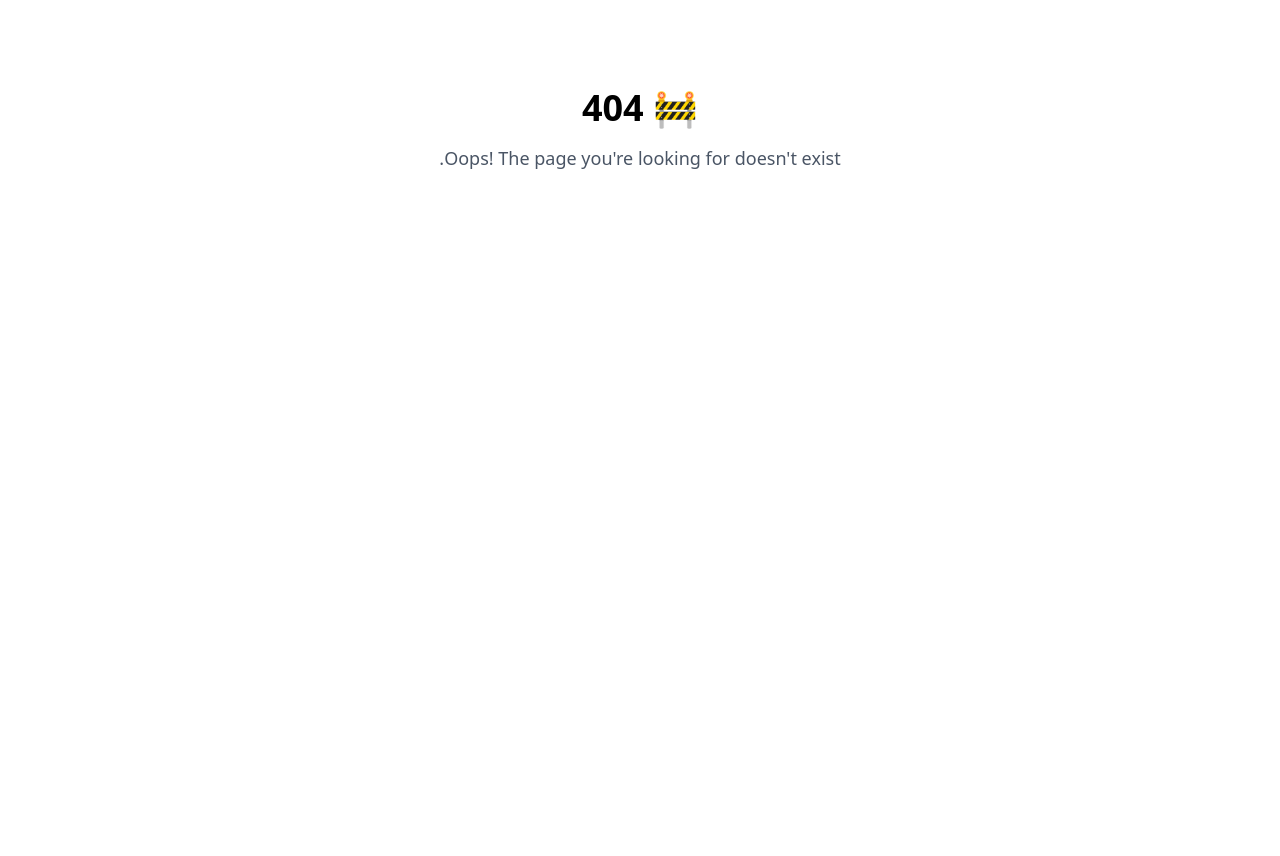
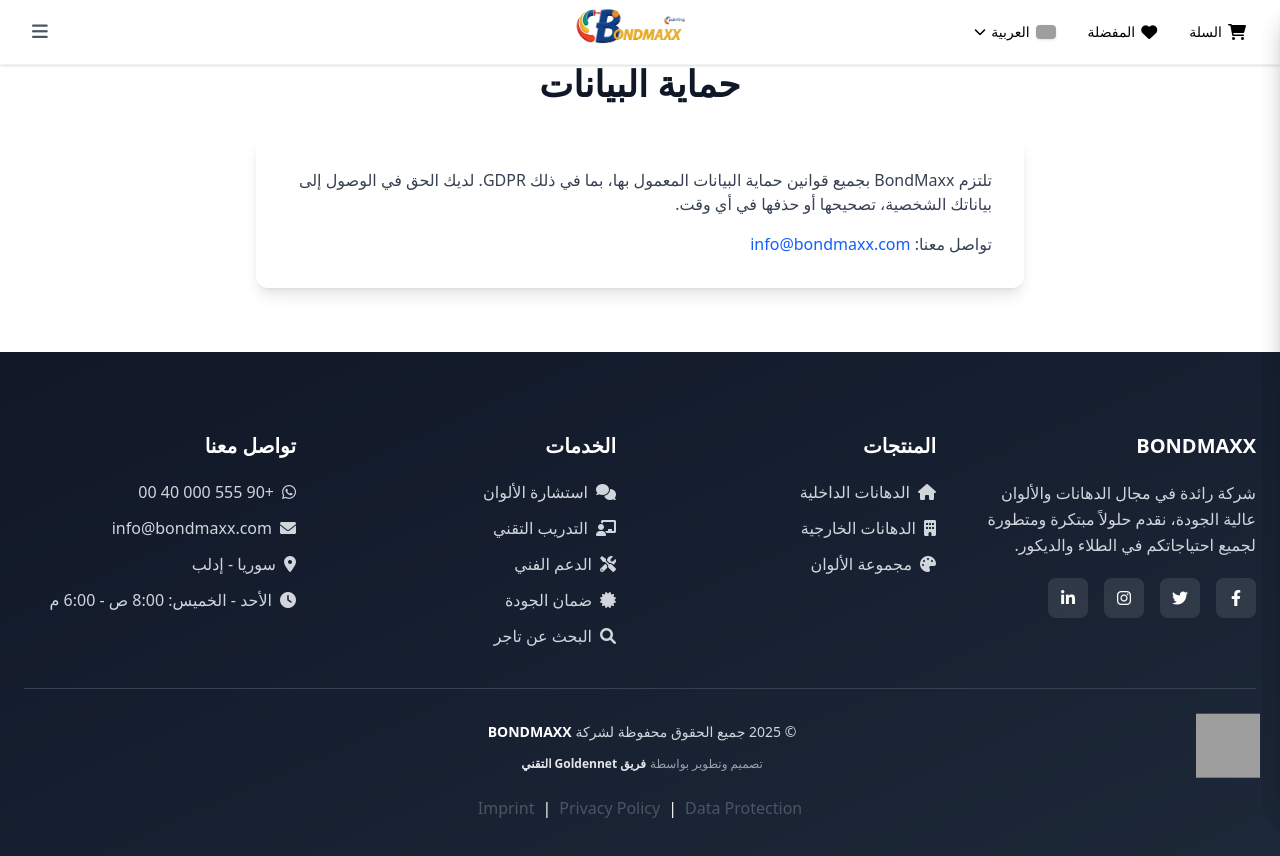
Before and after one commit to bondmaxx-team/bondmaxx-react, a React (Vite) app: page /#/DataProtection in a window 1280 px wide. Before the commit this address had no page. Shown: the top 856 px of the page. Before the commit the page ends 800 px from the top, so only its background shows below. Built offline with nearby package versions, Linux system fonts and the light colour scheme; grey boxes are pictures that could not be loaded.

Commit message:
add DataProtection,PrivacyPolicy,imprint peges

```diff
--- a/public/locales/ar/translation.json
+++ b/public/locales/ar/translation.json
@@ -273,5 +273,14 @@
   "store_damascus": "متجر بوندماكس - دمشق",
   "store_aleppo": "متجر بوندماكس - حلب",
   "store_homs": "متجر بوندماكس - حمص",
-  "saturday_thursday": "السبت - الخميس"
+  "saturday_thursday": "السبت - الخميس",
+  "imprint_title": "البيانات القانونية / Imprint",
+  "address": "العنوان",
+  "phone": "رقم الهاتف",
+  "website": "الموقع الإلكتروني",
+  "privacy_policy_title": "سياسة الخصوصية",
+  "privacy_policy_text": "نحن نحترم خصوصيتك. تقوم BondMaxx بجمع المعلومات الشخصية فقط لتقديم خدماتنا. لن يتم مشاركة بياناتك مع أي طرف ثالث دون موافقتك. نستخدم ملفات تعريف الارتباط لتحسين تجربة التصفح الخاصة بك.",
+  "data_protection_title": "حماية البيانات",
+  "data_protection_text": "تلتزم BondMaxx بجميع قوانين حماية البيانات المعمول بها، بما في ذلك GDPR. لديك الحق في الوصول إلى بياناتك الشخصية، تصحيحها أو حذفها في أي وقت.",
+  "contact_us": "تواصل معنا"
 }
--- a/public/locales/de/translation.json
+++ b/public/locales/de/translation.json
@@ -194,11 +194,9 @@
   "or_contact_us": "Kontaktieren Sie uns",
   "city": "Stadt",
   "choose_city": "Stadt Wählen",
-
   "store_idlib": "BondMax Geschäft - Maarat al-Nasan",
   "idlib": "Idlib",
   "maarat_al_nasan": "Maarat al-Nasan",
-
   "full_name": "Vollständiger Name",
   "enter_full_name": "Geben Sie Ihren vollständigen Namen ein",
   "email": "E-Mail",
@@ -275,5 +273,14 @@
   "store_damascus": "Bondmaxx Geschäft - Damaskus",
   "store_aleppo": "Bondmaxx Geschäft - Aleppo",
   "store_homs": "Bondmaxx Geschäft - Homs",
-  "saturday_thursday": "Samstag - Donnerstag"
+  "saturday_thursday": "Samstag - Donnerstag",
+  "imprint_title": "Impressum / Rechtliche Informationen",
+  "address": "Adresse",
+  "phone": "Telefon",
+  "website": "Webseite",
+  "privacy_policy_title": "Datenschutzrichtlinie",
+  "privacy_policy_text": "Wir respektieren Ihre Privatsphäre. BondMaxx sammelt persönliche Daten nur, um unsere Dienstleistungen zu erbringen. Ihre Daten werden ohne Ihre Zustimmung nicht an Dritte weitergegeben. Wir verwenden Cookies, um Ihr Surferlebnis zu verbessern.",
+  "data_protection_title": "Datenschutz",
+  "data_protection_text": "BondMaxx erfüllt alle geltenden Datenschutzgesetze, einschließlich der DSGVO. Sie haben jederzeit das Recht, auf Ihre persönlichen Daten zuzugreifen, sie zu korrigieren oder zu löschen.",
+  "contact_us": "Kontaktieren Sie uns"
 }
--- a/public/locales/en/translation.json
+++ b/public/locales/en/translation.json
@@ -196,11 +196,9 @@
   "or_contact_us": "Contact us",
   "city": "City",
   "choose_city": "Choose City",
-
   "store_idlib": "BondMax Store - Maarat al-Nasan",
   "idlib": "Idlib",
   "maarat_al_nasan": "Maarat al-Nasan",
-
   "full_name": "Full Name",
   "enter_full_name": "Enter your full name",
   "email": "Email",
@@ -277,5 +275,14 @@
   "store_damascus": "Bondmaxx Store - Damascus",
   "store_aleppo": "Bondmaxx Store - Aleppo",
   "store_homs": "Bondmaxx Store - Homs",
-  "saturday_thursday": "Saturday - Thursday"
+  "saturday_thursday": "Saturday - Thursday",
+  "imprint_title": "Imprint / Legal Information",
+  "address": "Address",
+  "phone": "Phone",
+  "website": "Website",
+  "privacy_policy_title": "Privacy Policy",
+  "privacy_policy_text": "We value your privacy. BondMaxx collects personal information only to provide our services. Your data will not be shared with third parties without your consent. We use cookies to enhance your browsing experience.",
+  "data_protection_title": "Data Protection",
+  "data_protection_text": "BondMaxx complies with all applicable data protection laws, including GDPR. You have the right to access, correct, or delete your personal data at any time.",
+  "contact_us": "Contact Us"
 }
--- a/public/locales/tr/translation.json
+++ b/public/locales/tr/translation.json
@@ -194,11 +194,9 @@
   "or_contact_us": "Bizimle iletişime geçin",
   "city": "Şehir",
   "choose_city": "Şehir Seçin",
-
   "store_idlib": "BondMax Mağazası - Maarat al-Nasan",
   "idlib": "İdlib",
   "maarat_al_nasan": "Maarat al-Nasan",
-
   "full_name": "Ad Soyad",
   "enter_full_name": "Adınızı ve soyadınızı girin",
   "email": "E-posta",
@@ -275,5 +273,14 @@
   "store_damascus": "Bondmaxx Mağazası - Şam",
   "store_aleppo": "Bondmaxx Mağazası - Halep",
   "store_homs": "Bondmaxx Mağazası - Humus",
-  "saturday_thursday": "Cumartesi - Perşembe"
+  "saturday_thursday": "Cumartesi - Perşembe",
+  "imprint_title": "Yasal Bilgiler / Imprint",
+  "address": "Adres",
+  "phone": "Telefon",
+  "website": "Web Sitesi",
+  "privacy_policy_title": "Gizlilik Politikası",
+  "privacy_policy_text": "Gizliliğinize değer veriyoruz. BondMaxx kişisel bilgileri yalnızca hizmetlerimizi sunmak için toplar. Verileriniz sizin izniniz olmadan üçüncü şahıslarla paylaşılmaz. Tarama deneyiminizi geliştirmek için çerezleri kullanıyoruz.",
+  "data_protection_title": "Veri Koruma",
+  "data_protection_text": "BondMaxx, GDPR dahil tüm geçerli veri koruma yasalarına uyar. Kişisel verilerinize istediğiniz zaman erişme, düzeltme veya silme hakkınız vardır.",
+  "contact_us": "İletişim"
 }
--- a/src/App.jsx
+++ b/src/App.jsx
@@ -26,6 +26,9 @@ import PaintingServices from "./pages/PaintingServices";
 import ExteriorColorsPage from "./pages/ExteriorColors";
 import InsulationPage from "./pages/Insulation";
 import { useTranslation } from "react-i18next";
+import ImprintPage from "./pages/Imprint";
+import PrivacyPolicyPage from "./pages/PrivacyPolicy";
+import DataProtectionPage from "./pages/DataProtection";
 
 // Scroll to top on route change
 function ScrollToTop() {
@@ -92,6 +95,9 @@ function App() {
               <Route path="/color-collection" element={<ColorCollection />} />
               <Route path="/product-details" element={<ProductDetails />} />
               <Route path="/painting-services" element={<PaintingServices />} />
+              <Route path="/imprint" element={<ImprintPage />} />
+              <Route path="/PrivacyPolicy" element={<PrivacyPolicyPage />} />
+              <Route path="/DataProtection" element={<DataProtectionPage />} />
             </Route>
 
             {/* Routes WITHOUT Header */}
--- a/src/components/Footer.jsx
+++ b/src/components/Footer.jsx
@@ -187,6 +187,26 @@ export default function Footer() {
           className="w-full h-full transform transition-transform duration-300 hover:scale-110"
         />
       </a>
+
+      <div className="text-center py-6">
+        <Link to="/Imprint" className="mx-2 text-gray-600 hover:text-gray-900">
+          Imprint
+        </Link>
+        |
+        <Link
+          to="/PrivacyPolicy"
+          className="mx-2 text-gray-600 hover:text-gray-900"
+        >
+          Privacy Policy
+        </Link>
+        |
+        <Link
+          to="/DataProtection"
+          className="mx-2 text-gray-600 hover:text-gray-900"
+        >
+          Data Protection
+        </Link>
+      </div>
     </footer>
   );
 }
--- /dev/null
+++ b/src/pages/DataProtection.jsx
@@ -0,0 +1,30 @@
+import React from "react";
+import { useTranslation } from "react-i18next";
+
+const DataProtectionPage = () => {
+  const { t, i18n } = useTranslation();
+  const isRTL = i18n.dir() === "rtl";
+
+  return (
+    <div dir={isRTL ? "rtl" : "ltr"} className="container mx-auto px-4 py-16">
+      <h1 className="text-4xl font-bold mb-8 text-center text-gray-900">
+        {t("data_protection_title")}
+      </h1>
+
+      <div className="bg-white shadow-lg rounded-xl p-8 max-w-3xl mx-auto text-gray-700 space-y-4">
+        <p>{t("data_protection_text")}</p>
+        <p>
+          {t("contact_us")}:{" "}
+          <a
+            href="mailto:info@bondmaxx.com"
+            className="text-blue-600 hover:underline"
+          >
+            info@bondmaxx.com
+          </a>
+        </p>
+      </div>
+    </div>
+  );
+};
+
+export default DataProtectionPage;
--- /dev/null
+++ b/src/pages/Imprint.jsx
@@ -0,0 +1,59 @@
+import React from "react";
+import { useTranslation } from "react-i18next";
+
+const ImprintPage = () => {
+  const { t, i18n } = useTranslation();
+  const isRTL = i18n.dir() === "rtl";
+
+  return (
+    <div dir={isRTL ? "rtl" : "ltr"} className="container mx-auto px-4 py-16">
+      <h1 className="text-4xl font-bold mb-8 text-center text-gray-900">
+        {t("imprint_title")}
+      </h1>
+
+      <div className="bg-white shadow-lg rounded-xl p-8 max-w-3xl mx-auto text-gray-700">
+        <p className="mb-4">
+          <strong>{t("company_name")}:</strong> BondMaxx
+        </p>
+        <p className="mb-4">
+          <strong>{t("address")}:</strong> maarat alnasan, Idlib, Syria
+        </p>
+        <p className="mb-4">
+          <strong>{t("email")}:</strong>{" "}
+          <a
+            href="mailto:info@bondmaxx.com"
+            className="text-blue-600 hover:underline"
+          >
+            info@bondmaxx.com
+          </a>
+        </p>
+        <p className="mb-4">
+          <strong>{t("phone")}:</strong>{" "}
+          <a
+            href="tel:+9635550004000"
+            className="text-blue-600 hover:underline"
+          >
+            +963 555 000 40 00
+          </a>
+        </p>
+        <p className="mb-4">
+          <strong>{t("website")}:</strong>{" "}
+          <a
+            href="https://www.bondmaxx.com"
+            className="text-blue-600 hover:underline"
+            target="_blank"
+            rel="noopener noreferrer"
+          >
+            www.bondmaxx.com
+          </a>
+        </p>
+
+        <p className="mt-6 text-sm text-gray-500">
+          © {new Date().getFullYear()} BondMaxx. {t("all_rights_reserved")}
+        </p>
+      </div>
+    </div>
+  );
+};
+
+export default ImprintPage;
--- /dev/null
+++ b/src/pages/PrivacyPolicy.jsx
@@ -0,0 +1,30 @@
+import React from "react";
+import { useTranslation } from "react-i18next";
+
+const PrivacyPolicyPage = () => {
+  const { t, i18n } = useTranslation();
+  const isRTL = i18n.dir() === "rtl";
+
+  return (
+    <div dir={isRTL ? "rtl" : "ltr"} className="container mx-auto px-4 py-16">
+      <h1 className="text-4xl font-bold mb-8 text-center text-gray-900">
+        {t("privacy_policy_title")}
+      </h1>
+
+      <div className="bg-white shadow-lg rounded-xl p-8 max-w-3xl mx-auto text-gray-700 space-y-4">
+        <p>{t("privacy_policy_text")}</p>
+        <p>
+          {t("contact_us")}:{" "}
+          <a
+            href="mailto:info@bondmaxx.com"
+            className="text-blue-600 hover:underline"
+          >
+            info@bondmaxx.com
+          </a>
+        </p>
+      </div>
+    </div>
+  );
+};
+
+export default PrivacyPolicyPage;
--- a/src/pages/SearchDealer.jsx
+++ b/src/pages/SearchDealer.jsx
@@ -46,9 +46,14 @@ const SearchDealerPage = ({
     setShowResults(false);
 
     setTimeout(() => {
-      const results = initialDealers.filter((dealer) =>
-        dealer.city.toLowerCase().includes(searchQuery.trim().toLowerCase())
-      );
+      const query = searchQuery.trim().toLowerCase();
+      const results = initialDealers.filter((dealer) => {
+        return (
+          dealer.city.toLowerCase().includes(query) ||
+          dealer.address.toLowerCase().includes(query) ||
+          dealer.name.toLowerCase().includes(query)
+        );
+      });
       setFilteredDealers(results);
       setIsLoading(false);
       setShowResults(true);
@@ -204,6 +209,7 @@ const SearchDealerPage = ({
                         >
                           {t("call_now")}
                         </a>
+
                         <a
                           href={dealer.mapLink}
                           target="_blank"
```
